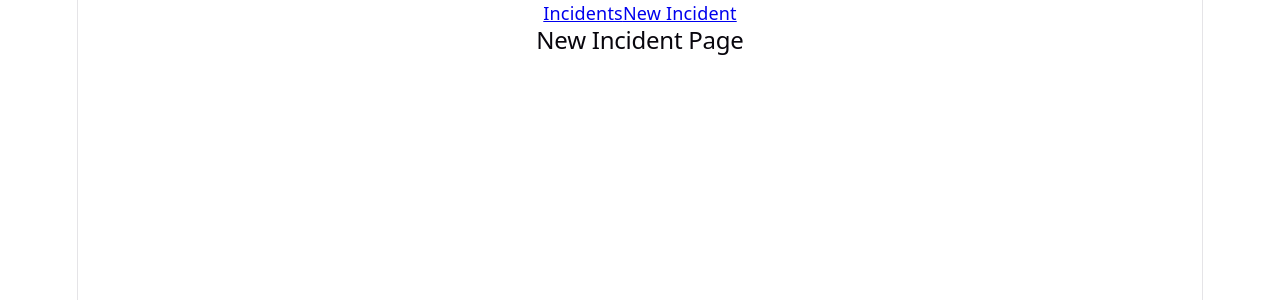
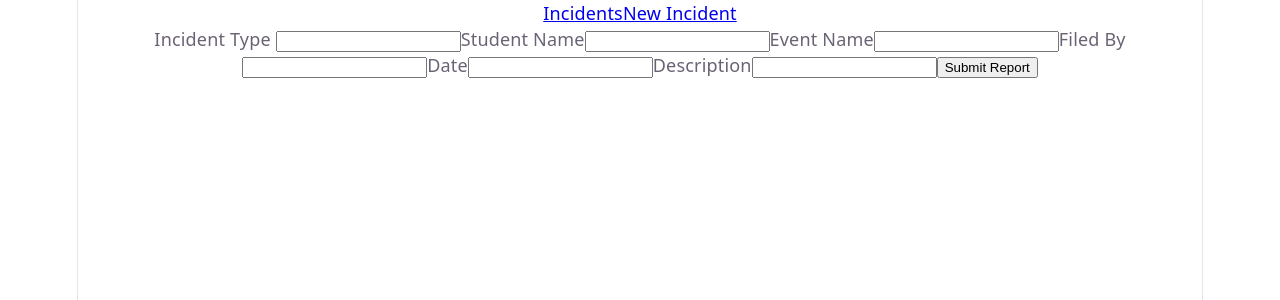
Before and after one commit to ReuJLi/Front-End, a React (Vite) app in the folder week3/: page /new in a window 1280 px wide. Shown: the top 300 px of the page. Built offline with nearby package versions, Linux system fonts and the light colour scheme.

Commit message:
Week3: NewIncident form with all fields and handleSubmit

```diff
--- a/week3/src/pages/NewIncident.jsx
+++ b/week3/src/pages/NewIncident.jsx
@@ -1,4 +1,38 @@
+import { useState } from "react"
 function NewIncident() {
-  return <h2>New Incident Page</h2>
+  const [incidentType, setIncidentType] = useState("")
+  const [studentName, setStudentName] = useState("")
+  const [eventName, setEventName] = useState("")
+  const [filedBy, setFiledBy] = useState("")
+  const [date, setDate] = useState("")
+  const [description, setDescription] = useState("")
+  function handleSubmit(e) {
+    e.preventDefault()
+    const newIncident = {
+      incidentType,
+      studentName,
+      eventName,
+      filedBy,
+      date,
+      description
+    }
+    // Here you would typically send newIncident to your backend or update state in a parent component
+    console.log(newIncident)
+  }
+  return <form action="">
+  <label>Incident Type </label>
+  <input value={incidentType} onChange={e => setIncidentType(e.target.value)}/>
+  <label>Student Name</label>
+  <input value={studentName} onChange={e => setStudentName(e.target.value)}/>
+  <label>Event Name</label>
+  <input value={eventName} onChange={e => setEventName(e.target.value)}/>
+  <label>Filed By</label>
+  <input value={filedBy} onChange={e => setFiledBy(e.target.value)}/>
+  <label>Date</label>
+  <input value={date} onChange={e => setDate(e.target.value)}/>
+  <label>Description</label>
+  <input value={description} onChange={e => setDescription(e.target.value)}/>
+  <button onClick={handleSubmit}>Submit Report</button>
+  </form>
 }
 export default NewIncident
```
